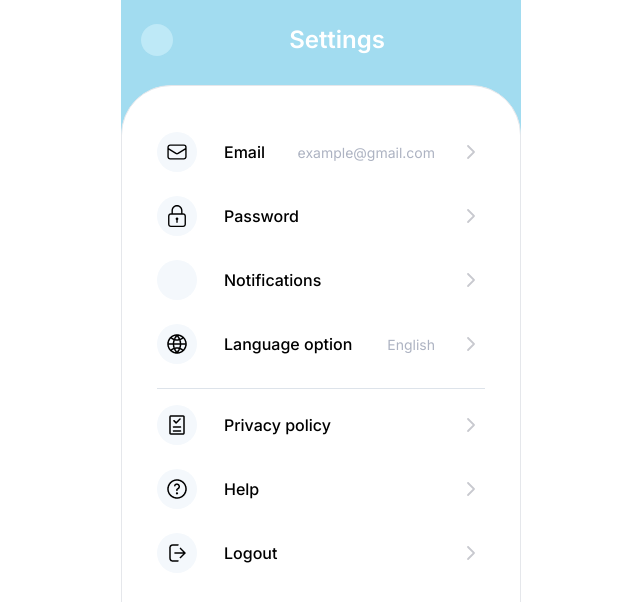
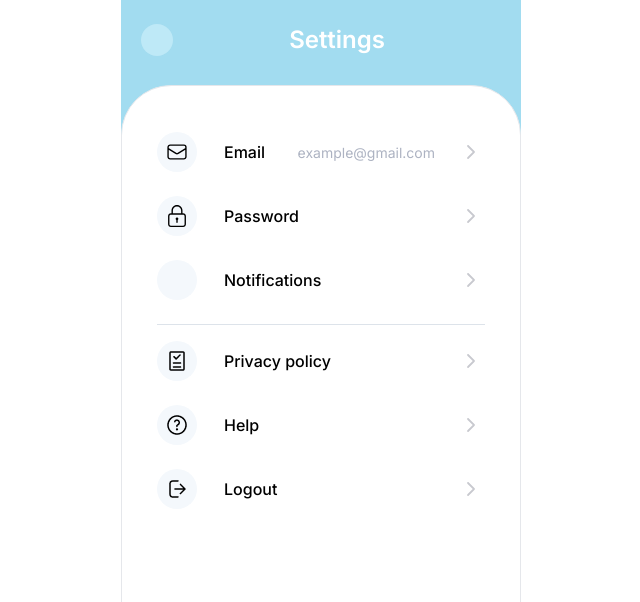
Before and after one commit to janis-app/janis-fe, a Next.js app: page /settings in a window 1280 px wide. Shown: the top 602 px of the page, without its empty margins (319-959 px from the left). Built offline with nearby package versions, Linux system fonts and the light colour scheme; some icons are missing.

Commit message:
removed language option

```diff
--- a/pages/settings.js
+++ b/pages/settings.js
@@ -63,7 +63,7 @@
               <RxCaretRight color="#C8C9CF" size={30} />
             </div>
           </div>
-          <div className="flex justify-between mb-[24px]">
+          {/* <div className="flex justify-between mb-[24px]">
             <div className="flex items-center gap-[27px]">
               <span className="w-[40px] h-[40px] flex justify-center items-center bg-[#F4F8FC] rounded-full">
                 <Image src={web} alt="web" />
@@ -76,7 +76,7 @@
               </p>
               <RxCaretRight color="#C8C9CF" size={30} />
             </div>
-          </div>
+          </div> */}
           <div className="w-full h-[1px] bg-[#DDE3EA] my-[16px]" />
           <div className="flex justify-between mb-[24px]">
             <div className="flex items-center gap-[27px]">
```
